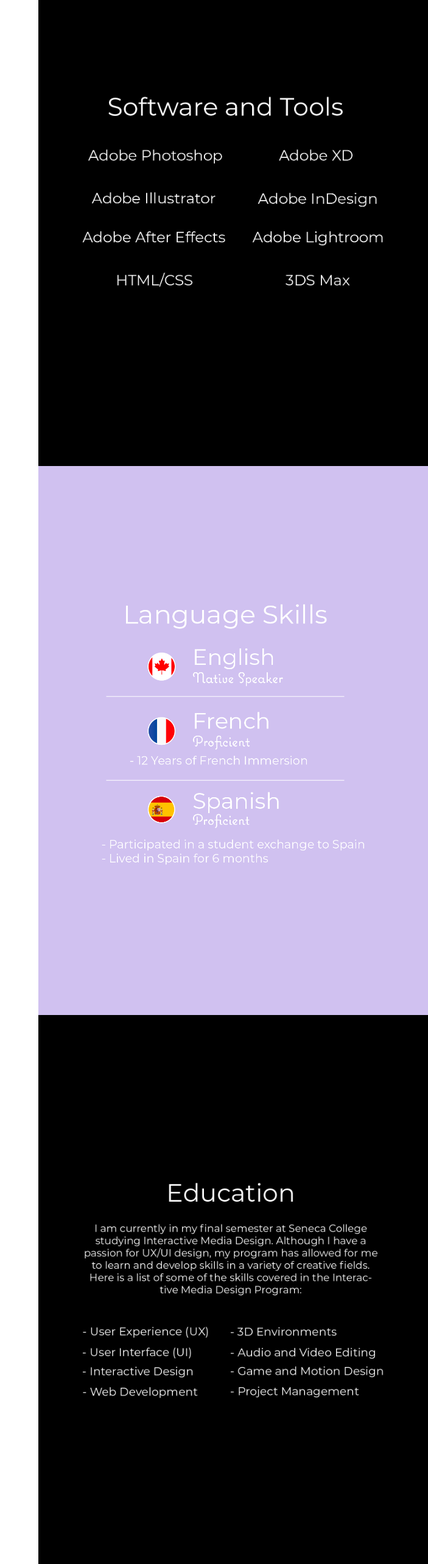
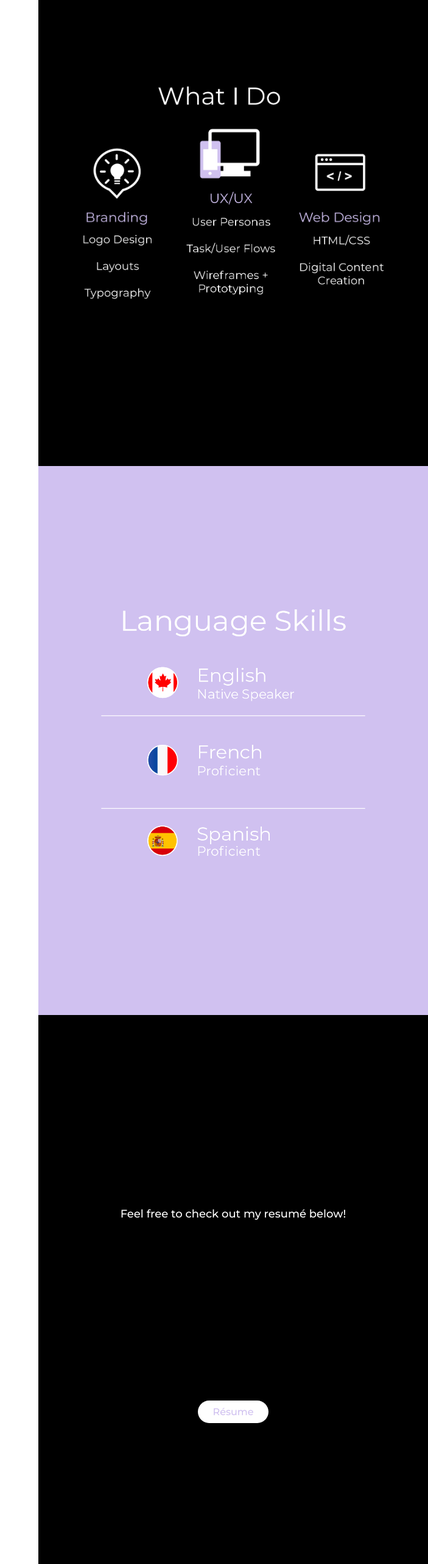
Before and after one commit to sarahariella/saraharielladesigns, a website: page index.html in a window 1280 px wide. Shown: the part 1940-4504 px from the top of the page at 61% size, without its empty margins (577-1280 px from the left). Drawn offline with Linux system fonts and the light colour scheme; grey boxes are pictures that could not be loaded; a script that the page names is missing.

Commit message:
updates to about me

```diff
--- a/assets/css/style.css
+++ b/assets/css/style.css
@@ -582,6 +582,9 @@
     max-width: 100%;
 }
 
+#cv{
+    width: 80%;
+}
 
 .pages-foodie div{
     display: flex;
--- a/index.html
+++ b/index.html
@@ -12,7 +12,7 @@
     <meta property="og:url" content="https://saraharielladesigns.com/">
 
     <title>Sarah Ariella Designs</title>
-    <link rel="shortcut icon" type="image/png" href="assets/images/favicon.png">
+    <link rel="shortcut icon" type="image/png" href="assets/images/favicon_sa.png">
     <link rel="stylesheet" href="assets/css/style.css">
     <link rel="stylesheet" href="https://cdnjs.cloudflare.com/ajax/libs/font-awesome/4.7.0/css/font-awesome.min.css">
     <link href="https://fonts.googleapis.com/css?family=Bungee+Shade|Montserrat:300,500,700|Poiret+One&display=swap" rel="stylesheet">
@@ -58,13 +58,14 @@
                     Media Design program, I aim to explore and enhance experiences through critical design problem solving.</p>
                 </div>
                 <div class="black-bg">
-                    <img class="slide-img" src="assets/images/software.png">
+                    <img class="slide-img" src="assets/images/whatido.png">
                 </div>
                 <div class="purple-bg">
-                    <img class="slide-img" id="languages"src="assets/images/language-skills.png">
+                    <img class="slide-img" id="languages"src="assets/images/languages.png">
                 </div>
                 <div class="black-bg">
-                    <img class="slide-img" src="assets/images/education.png">
+                    <p>Feel free to check out my resumé below!</p>
+                    <button id="cv-button"><a id="email" href="assets/images/Sarah Ariella Israel Resume.pdf" target="blank">Résume</a></button>
                 </div>
             </div>
         </section>
@@ -141,7 +142,7 @@
         </div>
     </main>
     <footer>
-        <img src="assets/images/favicon.png">
+        <img src="assets/images/favicon_sa.png">
         <p> &copy; SarahAriellaDesigns 2020 </p>
         <p class="text-purple">This website was created by yours truly</p>
     </footer>
```
Also changed, not shown: finickyfoodie.html (+1 -1 lines), icons.html (+1 -1 lines), planterpaws.html (+1 -1 lines), rohr.html (+1 -1 lines), assets/images/cv.png (added), assets/images/favicon_sa.png (added), assets/images/languages.png (added), assets/images/resume.jpg (added), assets/images/whatido.png (added), 1 other file.
